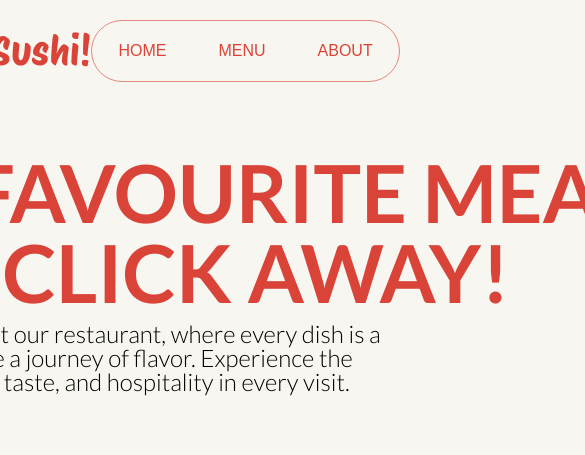
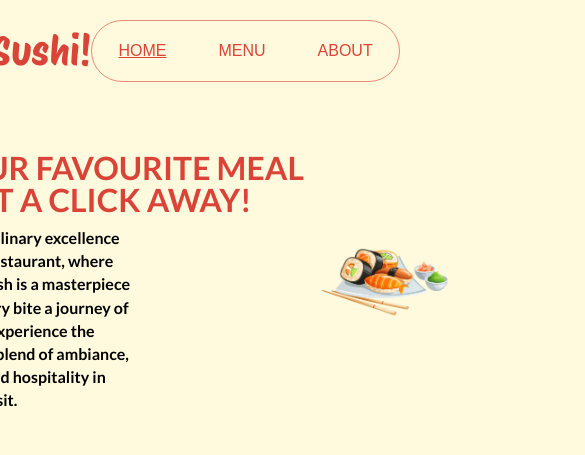
Before and after one commit to Belayne/restaurant-page, a website built with webpack: page src/index.html in a window 390 px wide. Shown: the top 455 px of the page, 585 px wide, since content can reach past the window. Built offline with nearby package versions, Linux system fonts and the light colour scheme.

Commit message:
Add home hero image and some responsiveness

```diff
--- a/src/header.css
+++ b/src/header.css
@@ -34,3 +34,7 @@ nav button:hover {
     cursor: pointer;
     text-decoration: underline;
 }
+
+.selected {
+    text-decoration: underline;
+}
--- a/src/home.css
+++ b/src/home.css
@@ -1,13 +1,16 @@
 .homeContainer {
-    display: flex;
-    flex-direction: column;
-    justify-content: center;
+    display: grid;
+    grid-template-columns: auto auto 1fr;
+    grid-template-rows: auto auto;
+    justify-items: left;
+    align-items: center;
     gap: 10px;
     padding: 20px;
 }
 
 .heroTitle {
-    font-size: 80px;
+    font-size: max(2rem, 4vw);;
+    grid-column: 1/3;
     text-transform: uppercase;
     font-family: 'Lato';
     font-weight: bold;
@@ -16,7 +19,18 @@
 }
 
 .heroText {
-    font-size: 24px;
+    font-size: max(1rem, 1vw);
     font-family: 'Lato';
-    width: 50ch;
+    font-weight: bold;
+    width: 50vw;
+    grid-row: 2;
+    grid-column: 1/3;
+    line-height: 2.5ch;
+    align-self: flex-start;
 }
+
+.heroImage {
+    grid-row: 1/3;
+    grid-column: 3;
+    width: 33vw;
+}
--- a/src/home.js
+++ b/src/home.js
@@ -1,4 +1,5 @@
 import './home.css'
+import sushiImage from '../images/Sushi_home.png'
 
 const heroSubtext = document.createElement('p');
 
@@ -7,6 +8,14 @@ const makeHeroTitle = (text = "Your favourite meal just a click away!") => {
     heroTitle.textContent = text;
     heroTitle.classList.add('heroTitle');
     return heroTitle;
+}
+
+const makeImage = (src = sushiImage) => {
+    const heroImage = new Image();
+    heroImage.src = src;
+    heroImage.alt = "A sushi plate."
+    heroImage.classList.add("heroImage")
+    return heroImage;
 }
 
 const makeHeroText = (text = `Savor culinary excellence at our restaurant, where every dish is a masterpiece and every bite a journey of flavor. Experience the perfect blend of ambiance, taste, and hospitality in every visit.`) => {
@@ -20,9 +29,11 @@ const makeHome = () => {
     const container = document.createElement('div');
     const heroText = makeHeroText();
     const heroTitle = makeHeroTitle();
+    const heroImage = makeImage();
 
     container.classList.add('homeContainer')
     container.appendChild(heroTitle);
+    container.appendChild(heroImage);
     container.appendChild(heroText);
 
     return container;
--- a/src/index.html
+++ b/src/index.html
@@ -9,9 +9,9 @@
     <header>
         <h1>Sushi!</h1>
         <nav>
-            <button>Home</button>
-            <button>Menu</buttonL>
-            <button>About</button>
+            <button id="homeBtn">Home</button>
+            <button id="menuBtn">Menu</buttonL>
+            <button id="AboutBtn">About</button>
         </nav>
     </header>
     <div id="content"></div>
--- a/src/index.js
+++ b/src/index.js
@@ -4,5 +4,10 @@ import './header.css'
 import '../fonts/fonts.css'
 import makeHome from './home';
 
-const contentDiv = document.querySelector('#content');
-contentDiv.appendChild(makeHome());
+function appendHome() {
+    const contentDiv = document.querySelector('#content');
+    document.querySelector("#homeBtn").classList.add('selected')
+    contentDiv.appendChild(makeHome());
+}
+
+appendHome();
--- a/src/style.css
+++ b/src/style.css
@@ -3,7 +3,7 @@
     --navtext-clr: #DA4438;
     --navborder-clr: #da43389a;
     --nametext-clr: #DA4438;
-    --bgr-clr: #f7f6f1;
+    --bgr-clr: #fffade;
 }
 
 
@@ -21,3 +21,8 @@ body {
     background-color: var(--bgr-clr);
     padding: 20px;
 }
+
+#content {
+    display: flex;
+    justify-content: center;
+}
```
Also changed, not shown: images/Sushi_home.png (added).
